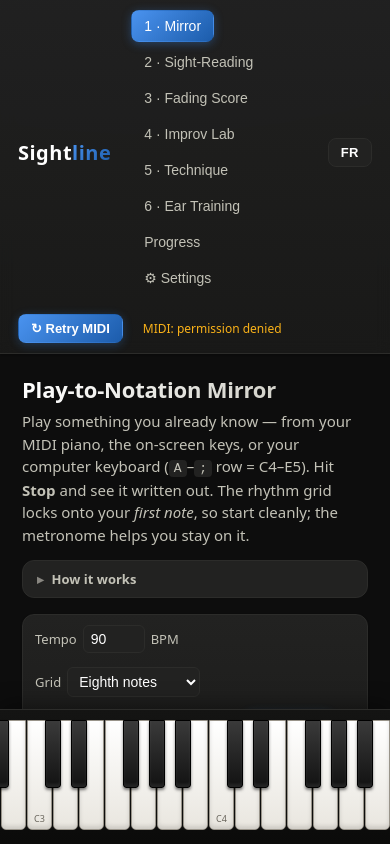
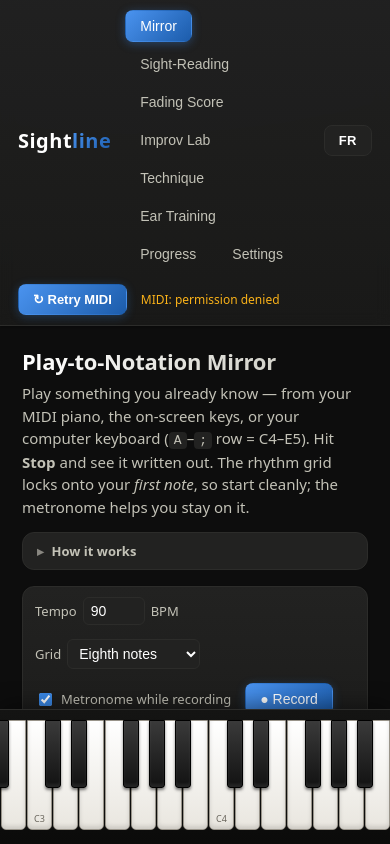
Before and after one commit to enzo405/Sightline, a website built with Vite: page index.html in a window 390 px wide. Built offline with nearby package versions, Linux system fonts and the light colour scheme.

Commit message:
Declutter nav and tidy the header
Drop the "N · " number prefixes and the gear glyph from the tab labels —
the learning order already reads from left to right, so the numbers were
visual noise (and the long French "Partition qui s'efface" wrapped the
header). Keep the bar on one line: the MIDI status now ellipsises long
device names instead of wrapping, and the header controls share a
consistent height and tighter gap.

Co-Authored-By: Claude Opus 4.8 <noreply@anthropic.com>

```diff
--- a/src/i18n.ts
+++ b/src/i18n.ts
@@ -50,14 +50,14 @@ const EN: Dict = {
   'lang.toggle': 'FR',
   'lang.toggleTitle': 'Passer en français',
 
-  'tab.mirror': '1 · Mirror',
-  'tab.read': '2 · Sight-Reading',
-  'tab.fading': '3 · Fading Score',
-  'tab.improv': '4 · Improv Lab',
-  'tab.technique': '5 · Technique',
-  'tab.ear': '6 · Ear Training',
+  'tab.mirror': 'Mirror',
+  'tab.read': 'Sight-Reading',
+  'tab.fading': 'Fading Score',
+  'tab.improv': 'Improv Lab',
+  'tab.technique': 'Technique',
+  'tab.ear': 'Ear Training',
   'tab.progress': 'Progress',
-  'tab.settings': '⚙ Settings',
+  'tab.settings': 'Settings',
 
   'midi.loading': 'MIDI: …',
   'midi.ready': 'MIDI: {devices}',
@@ -303,14 +303,14 @@ const FR: Dict = {
   'lang.toggle': 'EN',
   'lang.toggleTitle': 'Switch to English',
 
-  'tab.mirror': '1 · Miroir',
-  'tab.read': '2 · Déchiffrage',
-  'tab.fading': '3 · Partition qui s’efface',
-  'tab.improv': '4 · Labo d’impro',
-  'tab.technique': '5 · Technique',
-  'tab.ear': '6 · Oreille',
+  'tab.mirror': 'Miroir',
+  'tab.read': 'Déchiffrage',
+  'tab.fading': 'Partition',
+  'tab.improv': 'Labo d’impro',
+  'tab.technique': 'Technique',
+  'tab.ear': 'Oreille',
   'tab.progress': 'Progression',
-  'tab.settings': '⚙ Réglages',
+  'tab.settings': 'Réglages',
 
   'midi.loading': 'MIDI : …',
   'midi.ready': 'MIDI : {devices}',
--- a/src/style.css
+++ b/src/style.css
@@ -46,7 +46,7 @@ body {
 
 /* ---------- header ---------- */
 .app-header {
-  display: flex; align-items: center; gap: 20px;
+  display: flex; align-items: center; gap: 14px;
   padding: 10px 18px;
   background: linear-gradient(180deg, rgba(34,34,33,0.92), rgba(26,26,25,0.92));
   backdrop-filter: blur(8px);
@@ -62,10 +62,11 @@ body {
   background: var(--accent-grad); -webkit-background-clip: text;
   background-clip: text; color: transparent;
 }
-.tabs { display: flex; gap: 4px; flex: 1; flex-wrap: wrap; }
+.tabs { display: flex; gap: 6px; flex: 1; flex-wrap: wrap; }
 .tab {
   background: none; border: 1px solid transparent; color: var(--ink-2);
-  padding: 7px 12px; border-radius: 8px; cursor: pointer; font-size: 14px;
+  padding: 7px 14px; border-radius: 8px; cursor: pointer; font-size: 14px;
+  white-space: nowrap;
   transition: background var(--ease), color var(--ease), border-color var(--ease);
 }
 .tab:hover { background: var(--panel-2); color: var(--ink); }
@@ -73,19 +74,22 @@ body {
   background: var(--accent-grad); color: #fff; border-color: transparent;
   box-shadow: 0 2px 10px rgba(57,135,229,0.35);
 }
-.midi-status { font-size: 12px; color: var(--muted); max-width: 260px; }
+.midi-status {
+  font-size: 12px; color: var(--muted); max-width: 220px;
+  white-space: nowrap; overflow: hidden; text-overflow: ellipsis;
+}
 .midi-status.ok { color: var(--good); }
 .midi-status.warn { color: #fab219; }
 .lang-toggle {
   background: var(--panel-2); border: 1px solid var(--line); color: var(--ink);
-  padding: 6px 12px; border-radius: 8px; cursor: pointer; font-size: 13px; font-weight: 600;
+  padding: 7px 14px; border-radius: 8px; cursor: pointer; font-size: 13px; font-weight: 600;
   letter-spacing: 0.5px; transition: border-color var(--ease), color var(--ease), background var(--ease);
 }
 .lang-toggle:hover { border-color: var(--accent); color: var(--accent); }
 .lang-toggle:active { transform: translateY(1px); }
 .midi-enable {
   background: var(--accent-grad); border: 1px solid transparent; color: #fff;
-  padding: 6px 12px; border-radius: 8px; cursor: pointer; font-size: 13px; font-weight: 600;
+  padding: 7px 14px; border-radius: 8px; cursor: pointer; font-size: 13px; font-weight: 600;
   box-shadow: 0 2px 10px rgba(57,135,229,0.3);
   transition: filter var(--ease), transform var(--ease), box-shadow var(--ease);
 }
```
